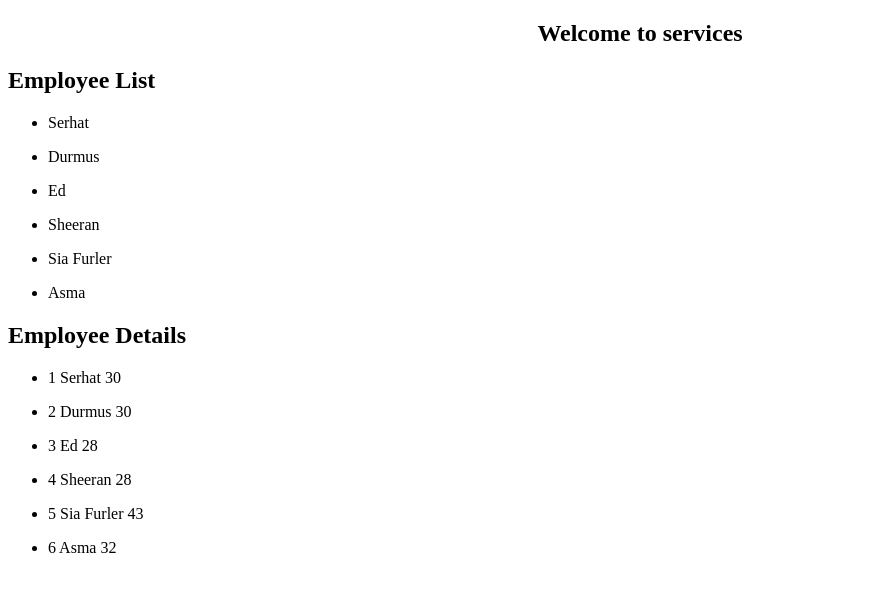
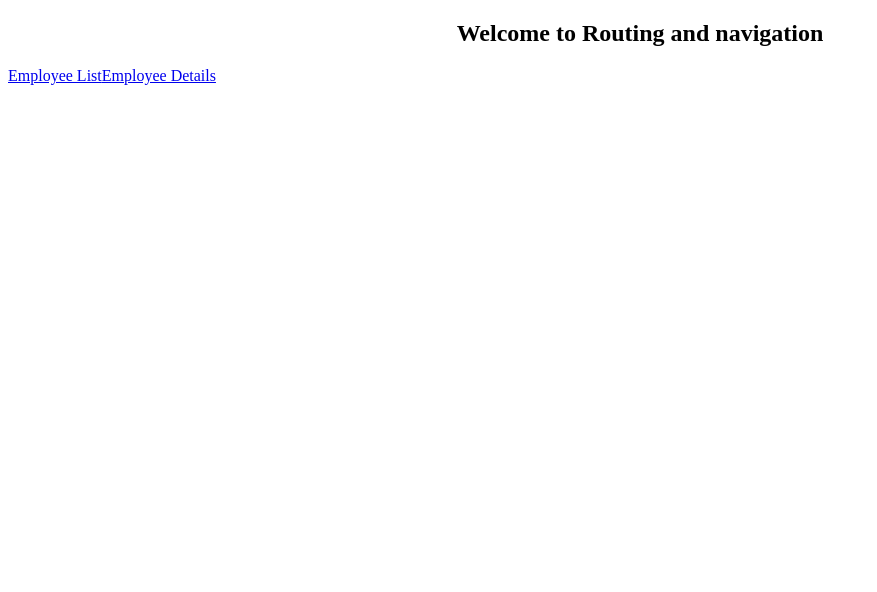
Before and after one commit to thakurtejveer/services, an Angular app: page / in a window 1280 px wide. Shown: the top 592 px of the page, without its empty margins (0-877 px from the left). Built offline with nearby package versions, Linux system fonts and the light colour scheme.

Commit message:
Routing and Navigation started

```diff
--- a/src/app/app-routing.module.ts
+++ b/src/app/app-routing.module.ts
@@ -1,11 +1,18 @@
 import { NgModule } from '@angular/core';
 import { Routes, RouterModule } from '@angular/router';
+import { EmployeeListComponent } from './employee-list/employee-list.component';
+import { EmployeeDetailComponent } from './employee-detail/employee-detail.component';
 
 
-const routes: Routes = [];
+const routes: Routes = [
+  {path:'employeeList', component:EmployeeListComponent},
+  {path:'employeeDetail', component: EmployeeDetailComponent}
+];
 
 @NgModule({
   imports: [RouterModule.forRoot(routes)],
   exports: [RouterModule]
 })
 export class AppRoutingModule { }
+
+export const routingComponents=[EmployeeListComponent, EmployeeDetailComponent]
--- a/src/app/app.component.css
+++ b/src/app/app.component.css
@@ -0,0 +1,3 @@
+nav a.active {
+    color: #0c22eb
+}
--- a/src/app/app.component.html
+++ b/src/app/app.component.html
@@ -4,5 +4,11 @@
   </h2>
 </div>
 
-<app-employee-list></app-employee-list>
-<app-employee-detail></app-employee-detail>
+<nav>
+  <a routerLink="/employeeList" routerLinkActive="active">Employee List</a>
+  <a routerLink="/employeeDetail" routerLinkActive="active">Employee Details</a>
+</nav>
+
+<router-outlet></router-outlet>
+<!-- <app-employee-list></app-employee-list>
+<app-employee-detail></app-employee-detail> -->
--- a/src/app/app.component.ts
+++ b/src/app/app.component.ts
@@ -6,5 +6,5 @@ import { Component } from '@angular/core';
   styleUrls: ['./app.component.css']
 })
 export class AppComponent {
-  title = 'services';
+  title = 'Routing and navigation';
 }
```
Also changed, not shown: src/app/app.module.ts (+6 -5 lines).
